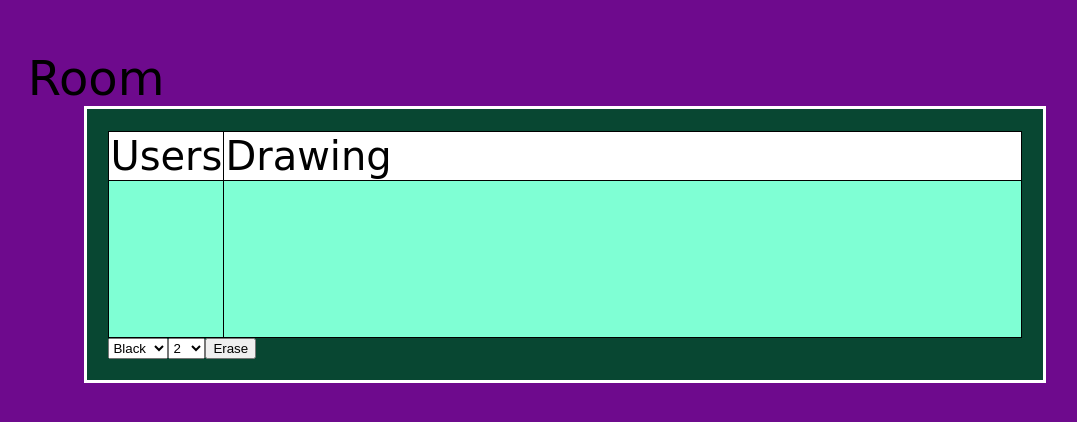
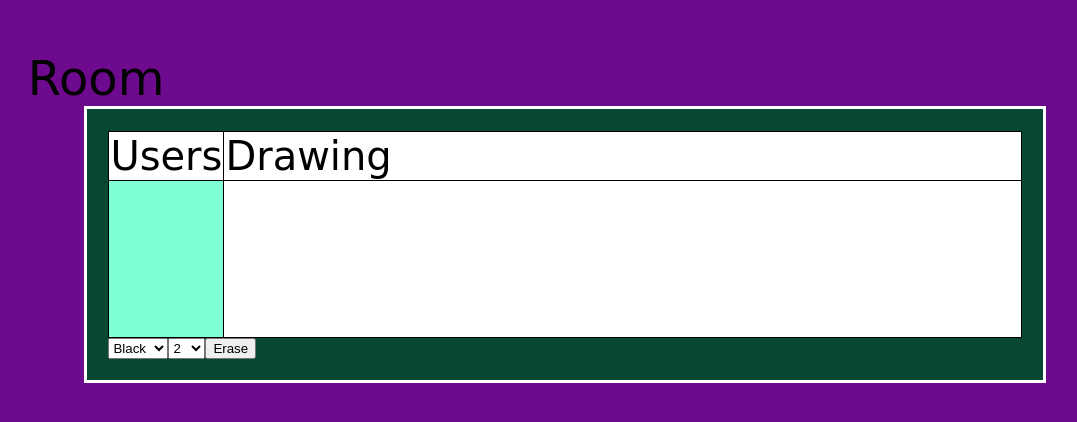
Before and after one commit to altman44/Testing_Socket.IO, a Flask app: template templates/drawing.html in a window 1280 px wide. Shown: the part 87-509 px from the top of the page, without its empty margins (75-1152 px from the left). Run offline with Flask 2, Linux system fonts and the light colour scheme; the template is opened without the code that fills it, so the values that code supplies are empty; some libraries are stand-ins or nearby versions; some web fonts are replaced.

Commit message:
Changed div-drawing-td background

```diff
--- a/static/css/drawing.css
+++ b/static/css/drawing.css
@@ -42,4 +42,5 @@ table, th, td {
     width: 100%;
     height: 100%;
     border: none;
+    background-color: #ffffff;
 }
```
